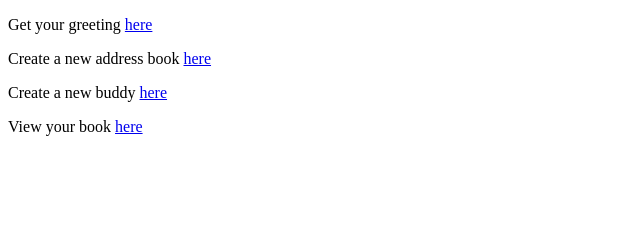
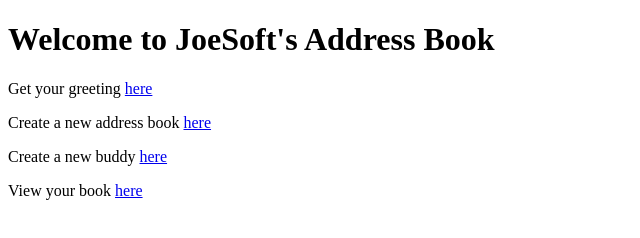
Before and after one commit to joefsamuel/addressbook-web-app, a plain HTML site: page src/main/resources/templates/index.html in a window 1280 px wide. Shown: the whole page, without its empty margins (0-640 px from the left). Drawn offline with Linux system fonts and the light colour scheme.

Commit message:
Modified index.html and added create new buddy option in viewbook.html

```diff
--- a/src/main/resources/templates/index.html
+++ b/src/main/resources/templates/index.html
@@ -5,6 +5,7 @@
     <meta http-equiv="Content-Type" content="text/html; charset=UTF-8" />
 </head>
 <body>
+<h1>Welcome to JoeSoft's Address Book</h1>
 <p>Get your greeting <a href="/greeting">here</a></p>
 <p>Create a new address book <a href="/newbook">here</a></p>
 <p>Create a new buddy <a href="/addbuddy">here</a></p>
```
Also changed, not shown: src/main/resources/templates/viewbook.html (+1 -0 lines).
